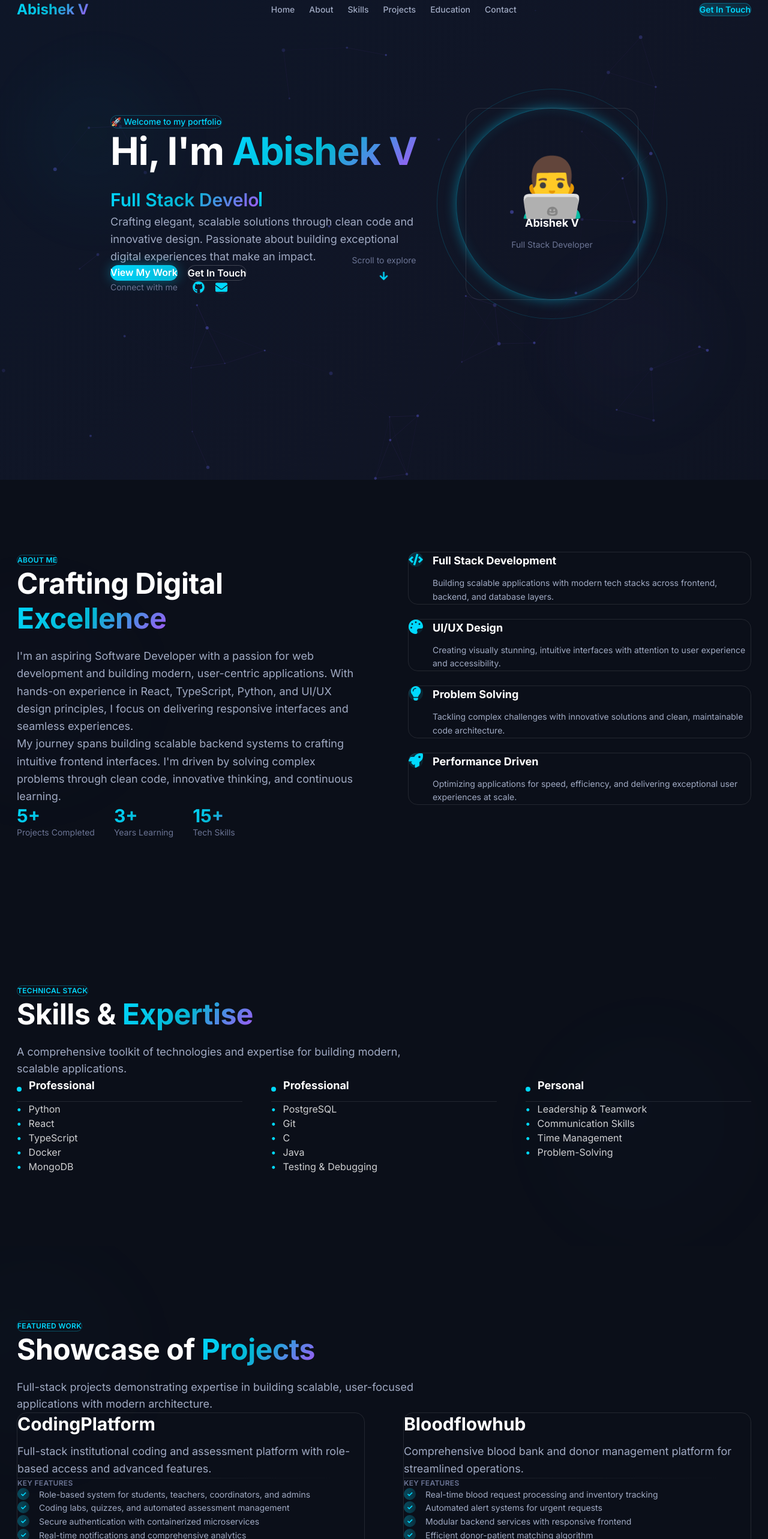
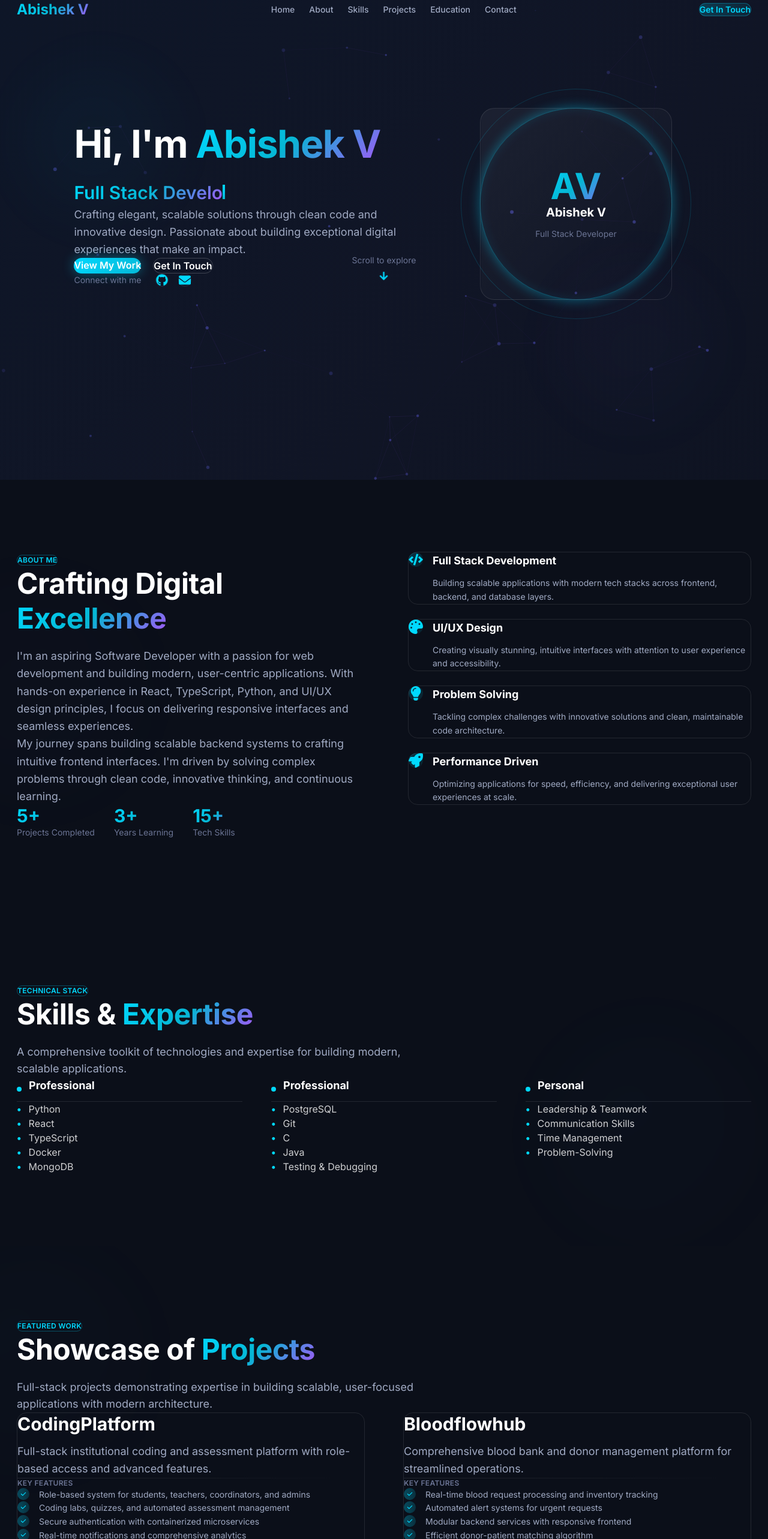
Before and after one commit to abishek-vk/portfolio, a React (Vite) app: page / in a window 1280 px wide. Shown: the top 2566 px of the page at 60% size. Built offline with nearby package versions, Linux system fonts and the light colour scheme.

Commit message:
Refactor code structure for improved readability and maintainability

```diff
--- a/src/components/Hero/Hero.jsx
+++ b/src/components/Hero/Hero.jsx
@@ -51,29 +51,23 @@ export default function Hero() {
       <div className="absolute bottom-20 right-10 w-80 h-80 bg-gradient-to-br from-[var(--accent-purple)]/10 to-[var(--accent-cyan)]/5 rounded-full blur-3xl blob opacity-30" />
 
       <div className="container-max relative z-10 max-w-6xl mx-auto">
-        <div className="grid grid-cols-1 lg:grid-cols-12 gap-8 lg:gap-12 items-center">
+        <div className="grid grid-cols-1 lg:grid-cols-12 gap-12 lg:gap-16 items-center">
           {/* Left Content */}
           <motion.div initial={{ opacity: 0, x: -40 }} animate={{ opacity: 1, x: 0 }} transition={{ duration: 0.8 }} className="lg:col-span-7">
-            <motion.div initial={{ opacity: 0 }} animate={{ opacity: 1 }} transition={{ delay: 0.2 }} className="mb-4">
-              <span className="inline-block px-4 py-2 rounded-full text-sm font-medium text-[var(--accent-cyan)] border border-[var(--accent-cyan)]/30">
-                🚀 Welcome to my portfolio
-              </span>
-            </motion.div>
-
-            <motion.h1 initial={{ opacity: 0, y: 20 }} animate={{ opacity: 1, y: 0 }} transition={{ delay: 0.3 }} className="mb-2 text-3xl md:text-4xl lg:text-5xl">
+            <motion.h1 initial={{ opacity: 0, y: 20 }} animate={{ opacity: 1, y: 0 }} transition={{ delay: 0.2 }} className="mb-6 text-4xl md:text-5xl lg:text-6xl">
               Hi, I'm <span className="gradient-text">Abishek V</span>
             </motion.h1>
 
-            <motion.div initial={{ opacity: 0, y: 20 }} animate={{ opacity: 1, y: 0 }} transition={{ delay: 0.4 }} className="text-xl md:text-2xl lg:text-3xl font-semibold mb-6 h-auto md:h-10">
+            <motion.div initial={{ opacity: 0, y: 20 }} animate={{ opacity: 1, y: 0 }} transition={{ delay: 0.3 }} className="text-xl md:text-2xl lg:text-3xl font-semibold mb-8 h-auto md:h-10">
               <TypingText texts={roles} speed={80} />
             </motion.div>
 
-            <motion.p initial={{ opacity: 0 }} animate={{ opacity: 1 }} transition={{ delay: 0.5 }} className="text-[var(--text-secondary)] text-sm md:text-base lg:text-lg leading-relaxed mb-8 max-w-lg">
+            <motion.p initial={{ opacity: 0 }} animate={{ opacity: 1 }} transition={{ delay: 0.4 }} className="text-[var(--text-secondary)] text-sm md:text-base lg:text-lg leading-relaxed mb-10 max-w-xl">
               Crafting elegant, scalable solutions through clean code and innovative design. Passionate about building exceptional digital experiences that make an impact.
             </motion.p>
 
             {/* CTA Buttons */}
-            <motion.div initial={{ opacity: 0, y: 20 }} animate={{ opacity: 1, y: 0 }} transition={{ delay: 0.6 }} className="flex flex-col sm:flex-row flex-wrap gap-3 md:gap-4 mb-10">
+            <motion.div initial={{ opacity: 0, y: 20 }} animate={{ opacity: 1, y: 0 }} transition={{ delay: 0.5 }} className="flex flex-col sm:flex-row flex-wrap gap-4 md:gap-5 mb-12">
               <motion.a
                 href="#projects"
                 className="glow-button px-6 md:px-8 py-3 md:py-4 rounded-full font-semibold text-white transition-all duration-300 group text-sm md:text-base"
@@ -93,7 +87,7 @@ export default function Hero() {
             </motion.div>
 
             {/* Social Links */}
-            <motion.div initial={{ opacity: 0 }} animate={{ opacity: 1 }} transition={{ delay: 0.7 }} className="flex flex-col sm:flex-row sm:items-center gap-4 md:gap-6">
+            <motion.div initial={{ opacity: 0 }} animate={{ opacity: 1 }} transition={{ delay: 0.6 }} className="flex flex-col sm:flex-row sm:items-center gap-4 md:gap-6">
               <span className="text-[var(--text-tertiary)] text-xs md:text-sm">Connect with me</span>
               <div className="flex gap-4">
                 <motion.a
@@ -126,13 +120,13 @@ export default function Hero() {
 
             {/* Profile Card */}
             <motion.div
-              className="rounded-3xl p-8 w-72 h-80 flex items-center justify-center relative z-10 border border-white/10"
+              className="rounded-3xl p-8 w-80 h-80 flex items-center justify-center relative z-10 border border-white/10 bg-gradient-to-br from-white/5 to-white/0"
               animate={{ y: [0, -10, 0] }}
               transition={{ duration: 4, repeat: Infinity, ease: "easeInOut" }}
             >
               <div className="text-center">
-                <span className="text-8xl block mb-4">👨‍💻</span>
-                <h3 className="font-bold text-lg mb-1">Abishek V</h3>
+                <div className="text-6xl font-bold gradient-text block mb-6">AV</div>
+                <h3 className="font-bold text-xl mb-2">Abishek V</h3>
                 <p className="text-[var(--text-tertiary)] text-sm">Full Stack Developer</p>
               </div>
             </motion.div>
--- a/src/components/Projects/Projects.jsx
+++ b/src/components/Projects/Projects.jsx
@@ -121,7 +121,9 @@ export default function Projects() {
                       transition={{ delay: j * 0.05 }}
                     >
                       <div className="flex-shrink-0 w-5 h-5 flex items-center justify-center rounded-full bg-gradient-to-r from-[var(--accent-cyan)]/30 to-[var(--accent-teal)]/20 mt-0.5">
-                        <span className="text-xs text-[var(--accent-cyan)] font-bold">✓</span>
+                        <svg className="w-3 h-3 text-[var(--accent-cyan)]" fill="currentColor" viewBox="0 0 20 20">
+                          <path fillRule="evenodd" d="M16.707 5.293a1 1 0 010 1.414l-8 8a1 1 0 01-1.414 0l-4-4a1 1 0 011.414-1.414L8 12.586l7.293-7.293a1 1 0 011.414 0z" clipRule="evenodd" />
+                        </svg>
                       </div>
                       <span className="text-[var(--text-secondary)] text-xs md:text-sm leading-relaxed group-hover/feature:text-white/90 transition-colors">{highlight}</span>
                     </motion.div>
```
Also changed, not shown: src/assets/abi image.jpeg (added).
